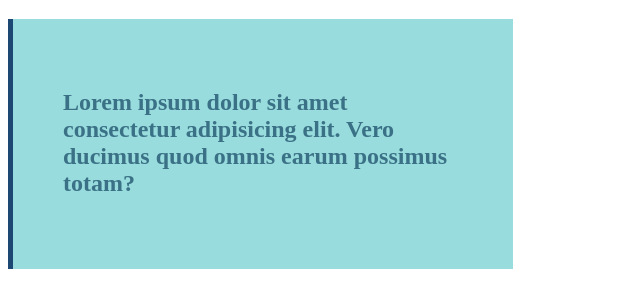
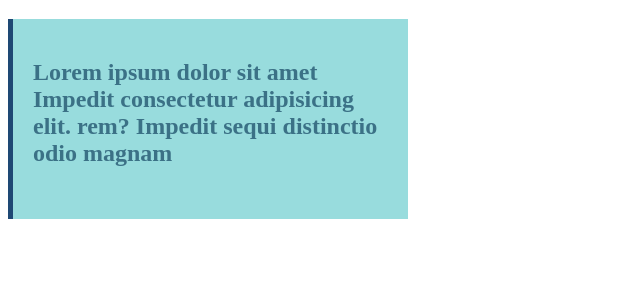
Before and after one commit to NickWheel/08.03.19, a plain HTML site: page index.html in a window 1280 px wide. Shown: the part 61-368 px from the top of the page, without its empty margins (0-640 px from the left). Drawn offline with Linux system fonts and the light colour scheme.

Commit message:
reworked padding

```diff
--- a/index.html
+++ b/index.html
@@ -9,9 +9,11 @@
         .unique_div {
             width: 400px;
             height: 200px;
-            padding: 50px 50px 0px 50px;
+            padding: 20px;
             background-color: #98DCDD;
             border-left: 5px solid #1E4874;
+            box-sizing: border-box;
+
 
         }
         .unique_h {
@@ -23,8 +25,9 @@
     <h1>Classwork 1:</h1>
     <div class='unique_div'>
         <h2 class='unique_h'>
-            Lorem ipsum dolor sit amet consectetur adipisicing elit.
-            Vero ducimus quod omnis earum possimus totam?
+            Lorem ipsum dolor sit amet Impedit
+            consectetur adipisicing elit. rem?
+            Impedit sequi distinctio odio magnam
         </h2>
     </div>
 </body>
```
